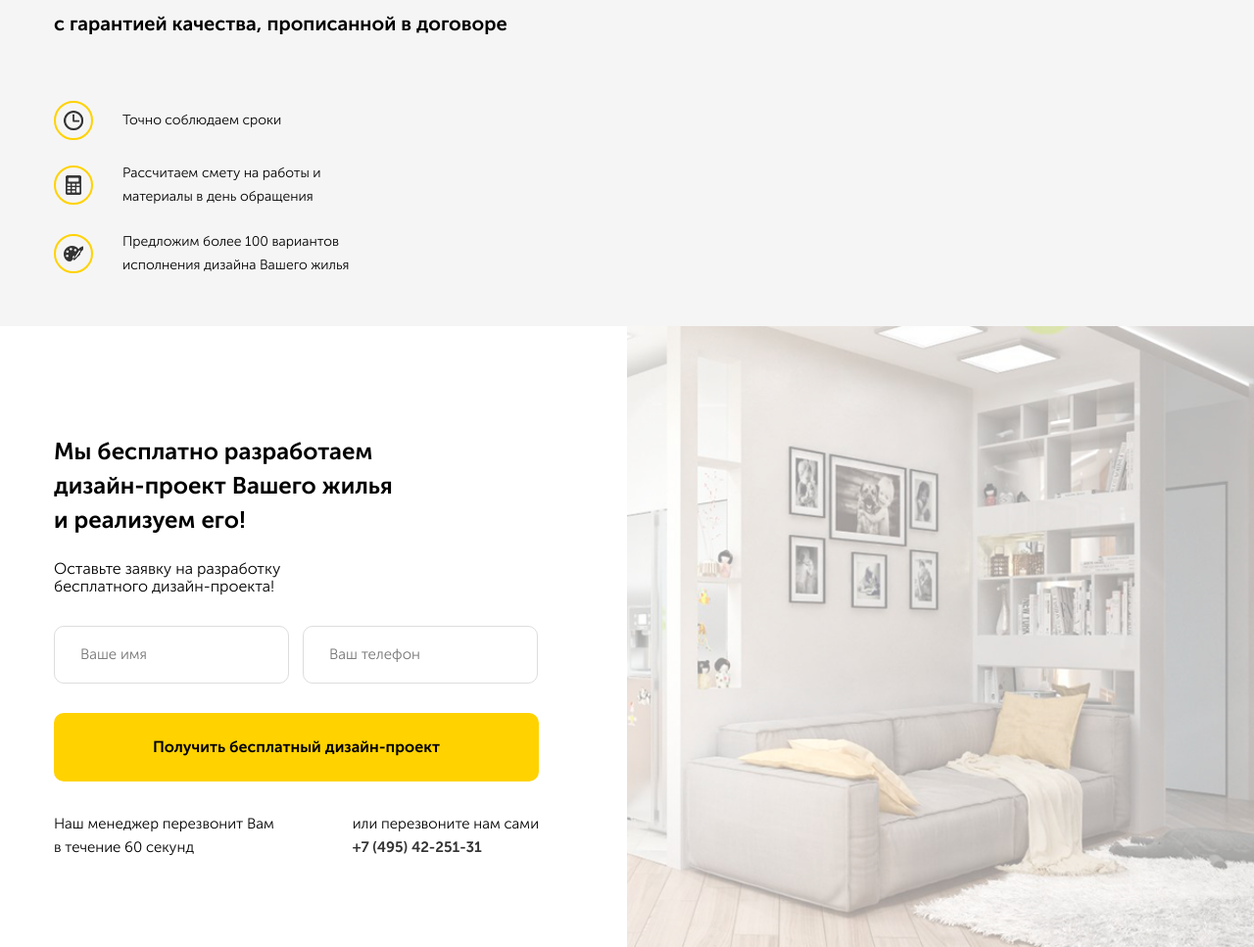
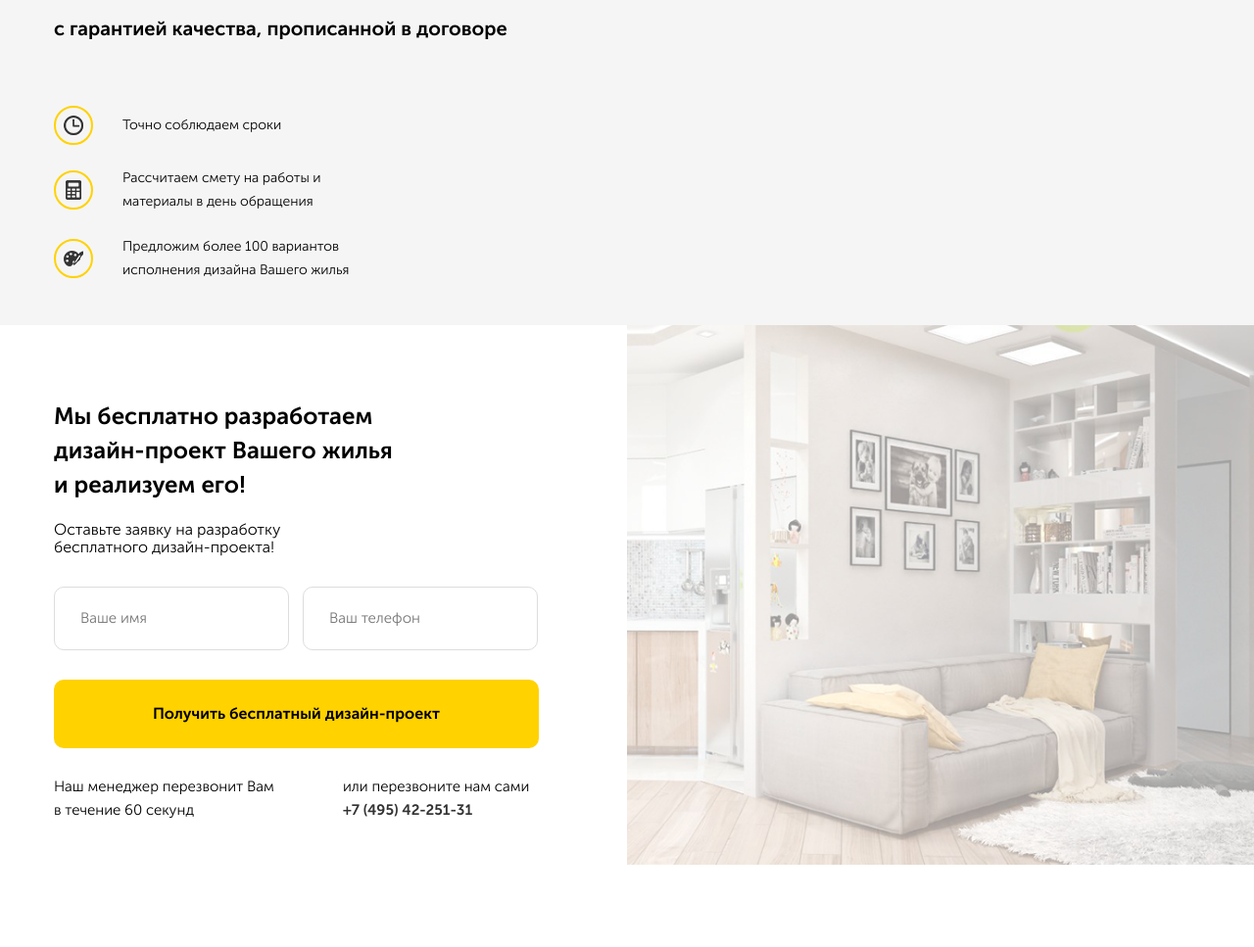
Before and after one commit to bohdansavchuk/repair, a plain HTML site: page src/index.html in a window 1280 px wide. Shown: the part 307-1274 px from the top of the page at 98% size. After the commit the page ends 1190 px from the top, so only its background shows below. Drawn offline with Linux system fonts and the light colour scheme.

Commit message:
cheked my mistakes

```diff
--- a/src/index.html
+++ b/src/index.html
@@ -28,7 +28,7 @@
     </div>
   </header>
   <main>
-    <section class="hero">
+    <section class="hero section">
       <div class="container">
         <div class="hero-block">
           <div class="hero-text">
--- a/src/sass/_design.sass
+++ b/src/sass/_design.sass
@@ -8,19 +8,19 @@ img
   max-width: 1170px
   margin: 0 auto
 .button
-  background-repeat: 10px
   background-color: $primary-color
   border: none
   border-radius: 10px
   padding: 18px 28px
   font-size: 13px
   +bold
+  transition: 0.3s
   &:hover
-    background-color: #000000
+    background-color: #0000ff
     color: #ffffff
     cursor: pointer
 .section
-  padding: 90px 0
+  padding: 55px 0 44px 0
   &-title
     font-size: 24px
     +bold
@@ -28,6 +28,6 @@ img
     font-size: 16px
 .input
   border: 1px solid $border-input
-  padding: 20px 26px
+  padding: 23px 26px
   font-size: 15px
   border-radius: 10px
--- a/src/sass/blocks/_hero.sass
+++ b/src/sass/blocks/_hero.sass
@@ -1,5 +1,4 @@
 .hero
-  padding: 50px 0
   background-color: #f5f5f5
   &-block
     display: flex
--- a/src/sass/blocks/_offer.sass
+++ b/src/sass/blocks/_offer.sass
@@ -18,7 +18,7 @@
   &__title
     max-width: 360px
     line-height: 35px
-    margin-bottom: 24px
+    margin-bottom: 20px
   &__subtitle
     display: block
     max-width: 250px
@@ -32,7 +32,7 @@
     width: 100%
     min-height: 70px
     font-size: 16px
-    margin-bottom: 31px
+    margin-bottom: 27px
   &-help
     display: flex
     justify-content: space-between
@@ -40,7 +40,9 @@
     font-size: 15px
     line-height: 24px
   &__callback
-    flex-basis: 46%
+    width: 225px
+  &__recall
+    width: 200px
   &__phone
     display: block
     text-decoration: none
```
Also changed, not shown: src/css/main.css, 1 other file.
